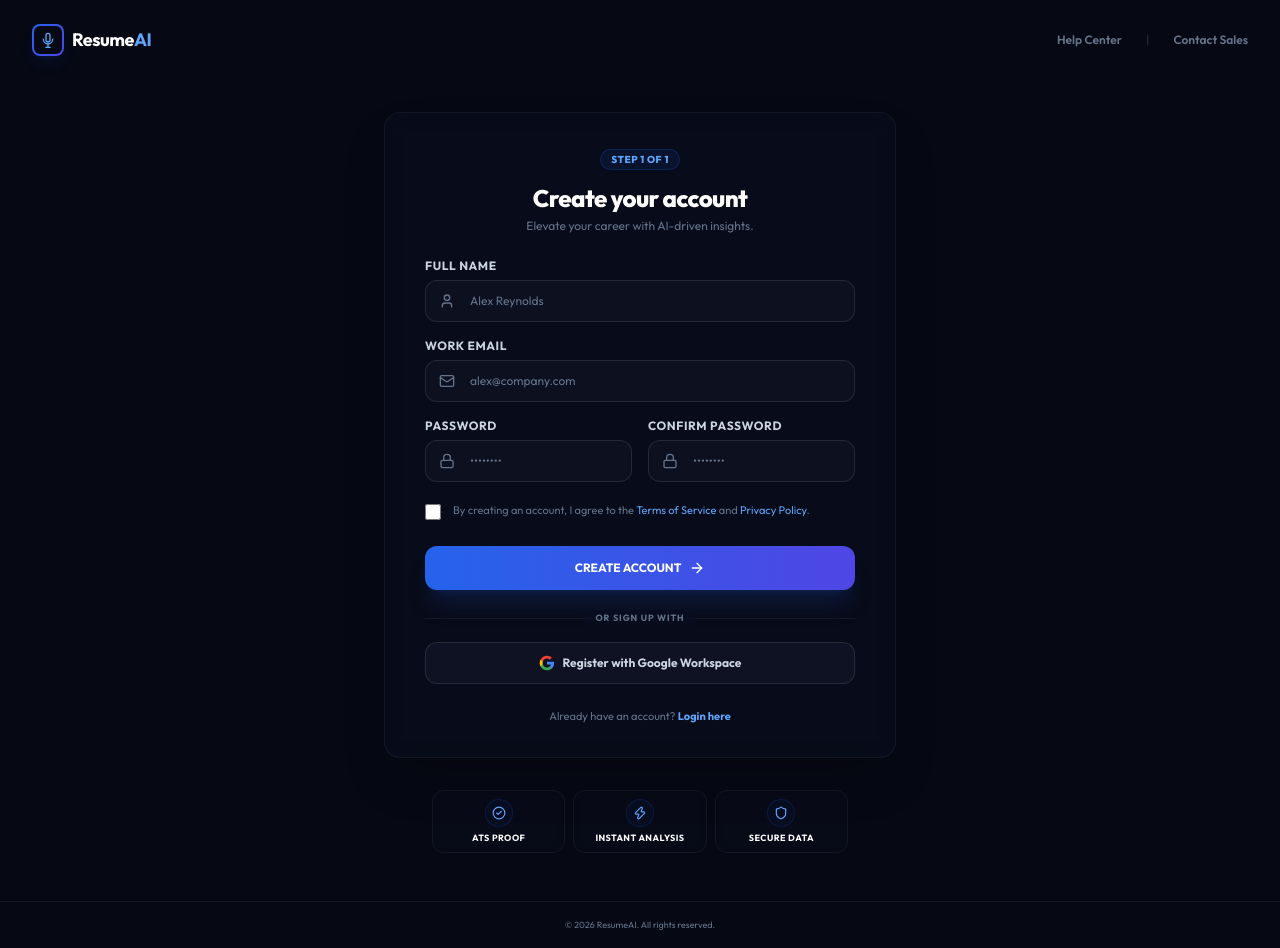
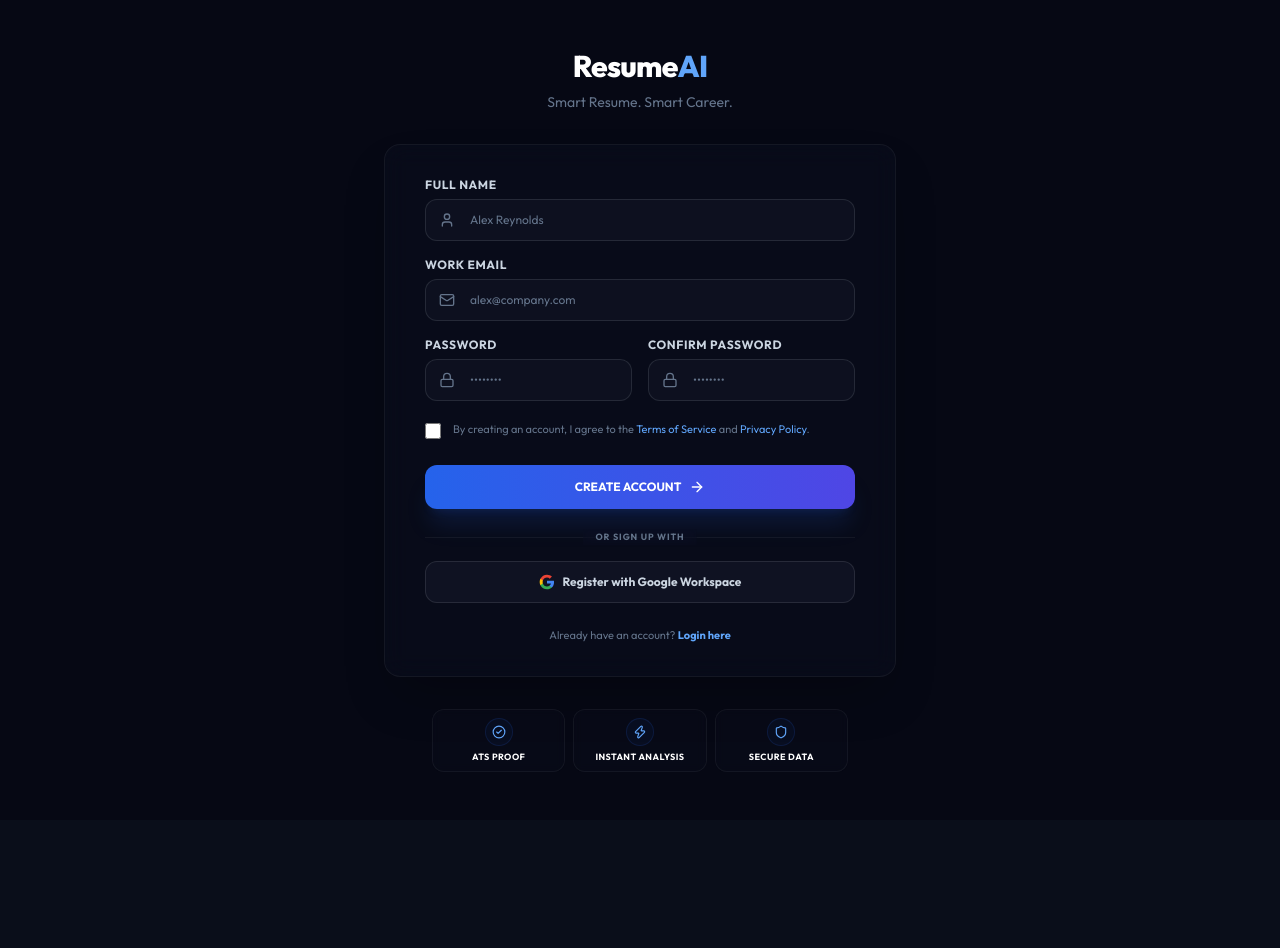
Before and after one commit to Pathum-Piyumal/ai_resume_analyzer, a React (Vite) app in the folder frontend/: page / in a window 1280 px wide. Both pictures are taken after a click on the link "ANALYZE". After the commit the page ends 820 px from the top, so only its background shows below. Built offline with nearby package versions, Linux system fonts and the light colour scheme.

Commit message:
refactor(auth): unify auth pages UI and remove unnecessary elements
- Removed top icons and footers from SignIn, SignUp, and ForgotPassword pages
- Standardized the header to create a consistent, professional view
- Streamlined layout to improve user focus on the authentication flow

```diff
--- a/frontend/src/pages/public/ForgotPasswordPage.tsx
+++ b/frontend/src/pages/public/ForgotPasswordPage.tsx
@@ -27,16 +27,11 @@
       {/* Background spotlights */}
       <div className="absolute top-1/4 left-1/2 -z-10 h-[350px] w-[550px] -translate-x-1/2 -translate-y-1/2 rounded-full bg-brand-blue/10 blur-[120px] pointer-events-none" />
 
-      <div className="sm:mx-auto sm:w-full sm:max-w-md text-center z-10 select-none">
-        <div className="flex justify-center mb-3">
-          <div className="flex h-10 w-10 items-center justify-center rounded-xl bg-brand-blue/10 text-brand-lightBlue border border-brand-blue/15">
-            <Sparkles className="h-5 w-5 text-brand-lightBlue animate-pulse" />
-          </div>
-        </div>
-        <h2 className="text-2xl font-extrabold text-white tracking-tight font-sans">
-          ResumeAI
+      <div className="sm:mx-auto sm:w-full sm:max-w-md text-center z-10 select-none mt-8">
+        <h2 className="text-3xl font-extrabold text-white tracking-tight font-sans mt-4">
+          Resume<span className="text-brand-lightBlue">AI</span>
         </h2>
-        <p className="mt-1 text-xs text-brand-textMuted font-sans">
+        <p className="mt-2 text-sm text-brand-textMuted font-sans">
           Smart Resume. Smart Career.
         </p>
       </div>
@@ -132,13 +127,8 @@
 
         </div>
       </div>
+    </div>
 
-      {/* Footer */}
-      <footer className="mt-auto w-full text-center py-6 select-none">
-        <p className="text-[9px] text-brand-textMuted font-sans">
-          &copy; 2026 ResumeAI. All rights reserved.
-        </p>
-      </footer>
-    </div>
+
   )
 }
--- a/frontend/src/pages/public/SignInPage.tsx
+++ b/frontend/src/pages/public/SignInPage.tsx
@@ -30,15 +30,10 @@
       <div className="absolute top-1/4 left-1/2 -z-10 h-[350px] w-[550px] -translate-x-1/2 -translate-y-1/2 rounded-full bg-brand-blue/10 blur-[120px] pointer-events-none" />
 
       <div className="sm:mx-auto sm:w-full sm:max-w-md text-center z-10">
-        <div className="flex justify-center mb-3 select-none">
-          <div className="flex h-10 w-10 items-center justify-center rounded-xl bg-brand-blue/10 text-brand-lightBlue border border-brand-blue/15">
-            <Sparkles className="h-5 w-5 text-brand-lightBlue animate-pulse" />
-          </div>
-        </div>
-        <h2 className="text-2xl font-extrabold text-white tracking-tight font-sans">
-          ResumeAI
+        <h2 className="text-3xl font-extrabold text-white tracking-tight font-sans mt-4">
+          Resume<span className="text-brand-lightBlue">AI</span>
         </h2>
-        <p className="mt-1 text-xs text-brand-textMuted font-sans">
+        <p className="mt-2 text-sm text-brand-textMuted font-sans">
           Smart Resume. Smart Career.
         </p>
       </div>
@@ -166,20 +161,8 @@
           </div>
         </div>
       </div>
+    </div>
 
-      {/* Footer support metadata links */}
-      <footer className="mt-auto w-full text-center py-6 select-none space-y-4">
-        <div className="flex justify-center gap-6 text-[10px] text-brand-textMuted font-sans font-light">
-          <a href="#privacy" className="hover:text-white transition-colors">Privacy Policy</a>
-          <span className="text-white/10">•</span>
-          <a href="#terms" className="hover:text-white transition-colors">Terms of Service</a>
-          <span className="text-white/10">•</span>
-          <a href="#help" className="hover:text-white transition-colors">Help Center</a>
-        </div>
-        <p className="text-[9px] text-brand-textMuted font-sans">
-          &copy; 2026 ResumeAI. AI-Powered Career Advancement.
-        </p>
-      </footer>
-    </div>
+
   )
 }
--- a/frontend/src/pages/public/SignUpPage.tsx
+++ b/frontend/src/pages/public/SignUpPage.tsx
@@ -47,46 +47,21 @@
       {/* Background spotlights */}
       <div className="absolute top-1/4 left-1/2 -z-10 h-[450px] w-[650px] -translate-x-1/2 -translate-y-1/2 rounded-full bg-brand-blue/10 blur-[130px] pointer-events-none" />
 
-      {/* Header */}
-      <header className="w-full max-w-7xl mx-auto px-6 lg:px-8 h-20 flex items-center justify-between z-10 select-none">
-        <div className="flex items-center gap-2 group cursor-pointer" onClick={onSignInClick}>
-          <div className="flex h-8 w-8 items-center justify-center rounded-lg bg-gradient-to-br from-brand-blue to-indigo-600 p-0.5 shadow-lg shadow-brand-blue/10">
-            <div className="flex h-full w-full items-center justify-center rounded-[6px] bg-brand-dark">
-              <svg className="h-4 w-4 text-brand-lightBlue" viewBox="0 0 24 24" fill="none" stroke="currentColor" strokeWidth="2">
-                <path d="M12 2a3 3 0 0 0-3 3v7a3 3 0 0 0 6 0V5a3 3 0 0 0-3-3Z" />
-                <path d="M19 10v1a7 7 0 0 1-14 0v-1M12 19v4M8 23h8" />
-              </svg>
-            </div>
-          </div>
-          <span className="font-sans text-lg font-bold tracking-tight text-white">
-            Resume<span className="text-brand-lightBlue">AI</span>
-          </span>
-        </div>
-
-        <div className="flex items-center gap-6 text-xs text-brand-textMuted font-semibold">
-          <a href="#help" className="hover:text-white transition-colors">Help Center</a>
-          <span className="text-white/10">|</span>
-          <a href="#sales" className="hover:text-white transition-colors">Contact Sales</a>
-        </div>
-      </header>
+      <div className="sm:mx-auto sm:w-full sm:max-w-md text-center z-10 mt-8">
+        <h2 className="text-3xl font-extrabold text-white tracking-tight font-sans mt-4">
+          Resume<span className="text-brand-lightBlue">AI</span>
+        </h2>
+        <p className="mt-2 text-sm text-brand-textMuted font-sans">
+          Smart Resume. Smart Career.
+        </p>
+      </div>
 
       {/* Main Container */}
       <div className="flex-grow flex items-center justify-center px-4 sm:px-6 lg:px-8 py-8 z-10">
         <div className="w-full max-w-lg">
           <div className="bg-brand-card/45 border border-white/5 py-8 px-6 sm:px-10 shadow-2xl rounded-2xl backdrop-blur-md">
 
-            {/* Step & Titles */}
-            <div className="text-center mb-6 select-none">
-              <span className="inline-flex items-center px-2.5 py-0.5 rounded-full text-[10px] font-extrabold bg-brand-blue/10 text-brand-lightBlue border border-brand-blue/20 tracking-wider uppercase font-sans mb-3">
-                Step 1 of 1
-              </span>
-              <h2 className="text-2xl font-extrabold text-white tracking-tight font-sans">
-                Create your account
-              </h2>
-              <p className="mt-1 text-xs text-brand-textMuted font-sans">
-                Elevate your career with AI-driven insights.
-              </p>
-            </div>
+
 
             {/* Error Message */}
             {error && (
@@ -303,13 +278,7 @@
           </div>
         </div>
       </div>
+    </div>
 
-      {/* Footer */}
-      <footer className="mt-auto w-full text-center py-4 select-none border-t border-white/5">
-        <p className="text-[9px] text-brand-textMuted font-sans">
-          &copy; 2026 ResumeAI. All rights reserved.
-        </p>
-      </footer>
-    </div>
   )
 }
```
